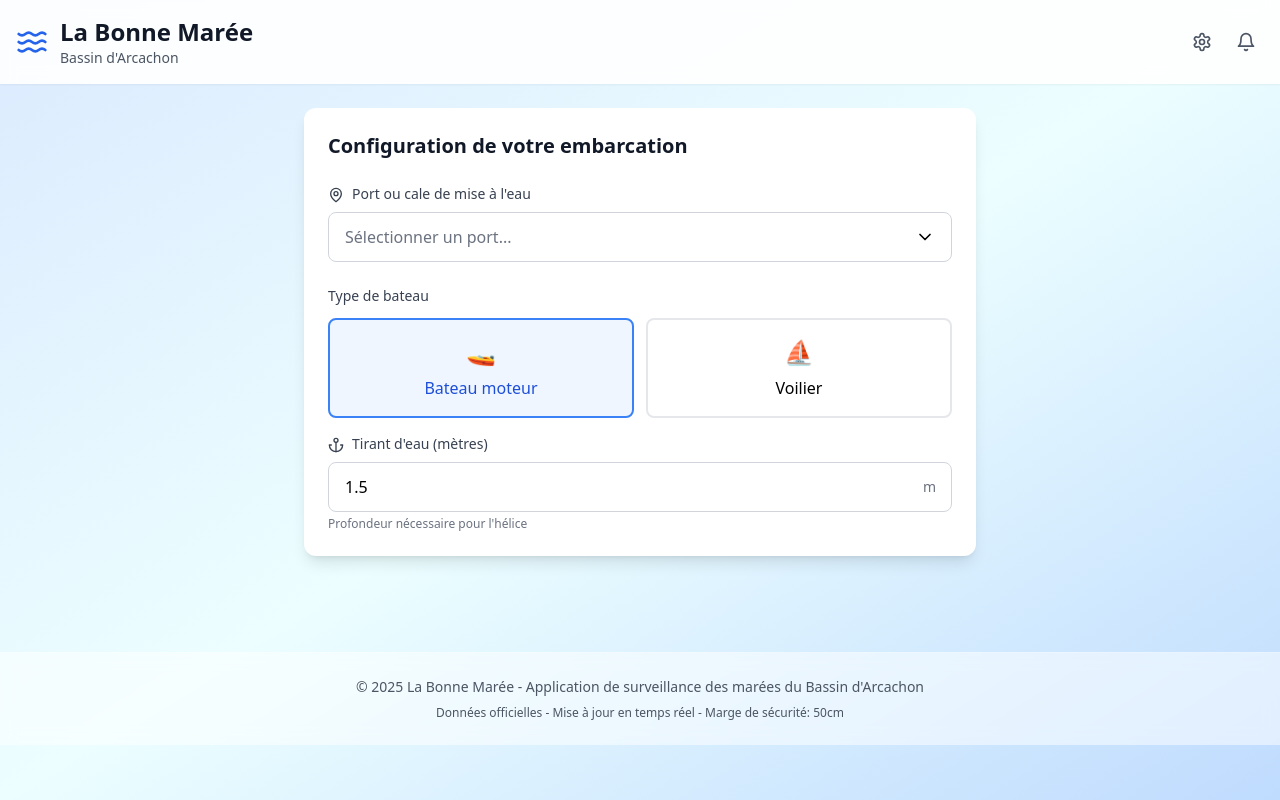
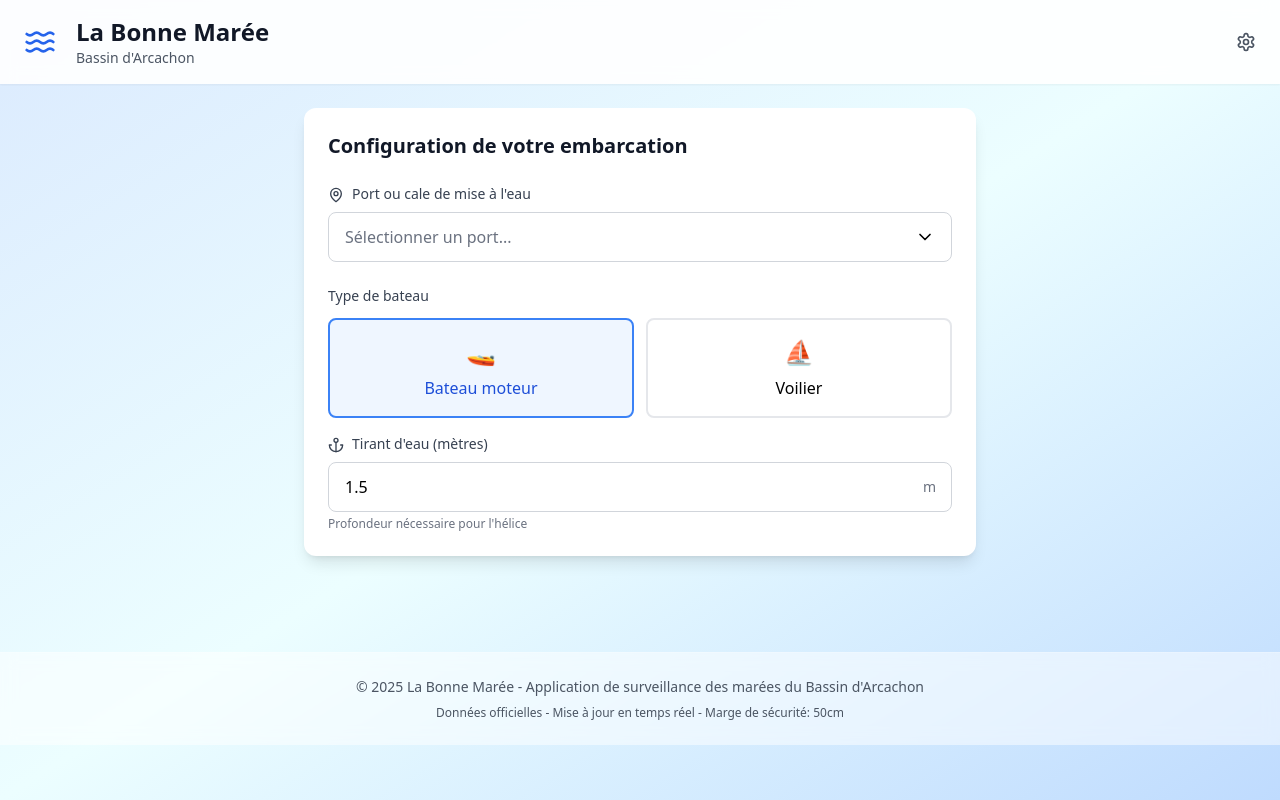
Before and after one commit to saydopsV2/laBonneMaree, a React (Vite) app: page / in a window 1280 px wide. Built offline with nearby package versions, Linux system fonts and the light colour scheme.

Commit message:
Add drawer

```diff
--- a/src/App.tsx
+++ b/src/App.tsx
@@ -1,5 +1,5 @@
 import React, { useState, useEffect } from 'react';
-import { Waves, Settings, Bell } from 'lucide-react';
+import { Waves, Settings, Bell, X } from 'lucide-react';
 import BoatDepthOverlay from './components/BoatDepthOverlay';
 import TideInfoPanel from './components/TideInfoPanel';
 import PortSelector from './components/PortSelector';
@@ -17,6 +17,8 @@ function App() {
   const [boatType, setBoatType] = useState<'motor' | 'sail'>('motor');
   const [draft, setDraft] = useState(1.5);
   const [showConfig, setShowConfig] = useState(true);
+  const [showDrawer, setShowDrawer] = useState(false);
+  const [waveClicked, setWaveClicked] = useState(false);
 
   const { tideData } = useTideData(selectedPort?.altitude || 0);
 
@@ -75,12 +77,58 @@ function App() {
 
   return (
     <div className="min-h-screen bg-gradient-to-br from-blue-100 via-cyan-50 to-blue-200">
+      {/* Drawer DaisyUI */}
+      {showDrawer && (
+        <div className="fixed inset-0 z-50 flex">
+          {/* Overlay */}
+          <div className="fixed inset-0 bg-black/30" onClick={() => setShowDrawer(false)} />
+          {/* Drawer content */}
+          <div className="relative bg-white w-64 h-full shadow-xl p-6 flex flex-col animate-slide-in-left">
+            <button
+              className="self-end mb-4 text-gray-500 hover:text-blue-600"
+              onClick={() => setShowDrawer(false)}
+              aria-label="Fermer le menu"
+            >
+              <X className='h-8 w-8'/>
+            </button>
+            <h2 className="text-lg font-bold mb-6 text-blue-700">Menu</h2>
+            <button
+              className="mb-3 w-full text-left px-4 py-2 rounded hover:bg-blue-50 font-medium"
+              onClick={() => {
+                setShowConfig(false);
+                setShowDrawer(false);
+              }}
+            >
+              Accueil
+            </button>
+            <button
+              className="w-full text-left px-4 py-2 rounded hover:bg-blue-50 font-medium"
+              onClick={() => {
+                setShowConfig(true);
+                setShowDrawer(false);
+              }}
+            >
+              Configuration
+            </button>
+          </div>
+        </div>
+      )}
       {/* Header */}
       <header className="bg-white/90 backdrop-blur shadow-sm">
         <div className="max-w-7xl mx-auto px-4 py-4">
           <div className="flex items-center justify-between">
             <div className="flex items-center space-x-3">
-              <Waves className="w-8 h-8 text-blue-600" />
+              <button
+                className="p-2 m-0 bg-transparent border-none focus:outline-none transition hover:scale-110 hover:bg-blue-100 rounded-full group"
+                onClick={() => {
+                  setShowDrawer(true);
+                  setWaveClicked(true);
+                  setTimeout(() => setWaveClicked(false), 400);
+                }}
+                aria-label="Ouvrir le menu"
+              >
+                <Waves className={`w-8 h-8 text-blue-600 transition-colors duration-200 group-hover:text-blue-800 ${waveClicked ? 'animate-spin' : ''}`} style={{ transitionDuration: '400ms' }} />
+              </button>
               <div>
                 <h1 className="text-2xl font-bold text-gray-900">La Bonne Marée</h1>
                 <p className="text-sm text-gray-600">Bassin d'Arcachon</p>
@@ -92,9 +140,6 @@ function App() {
                 className="p-2 text-gray-600 hover:text-blue-600 rounded-lg hover:bg-blue-50"
               >
                 <Settings className="w-5 h-5" />
-              </button>
-              <button className="p-2 text-gray-600 hover:text-blue-600 rounded-lg hover:bg-blue-50">
-                <Bell className="w-5 h-5" />
               </button>
             </div>
           </div>
```
